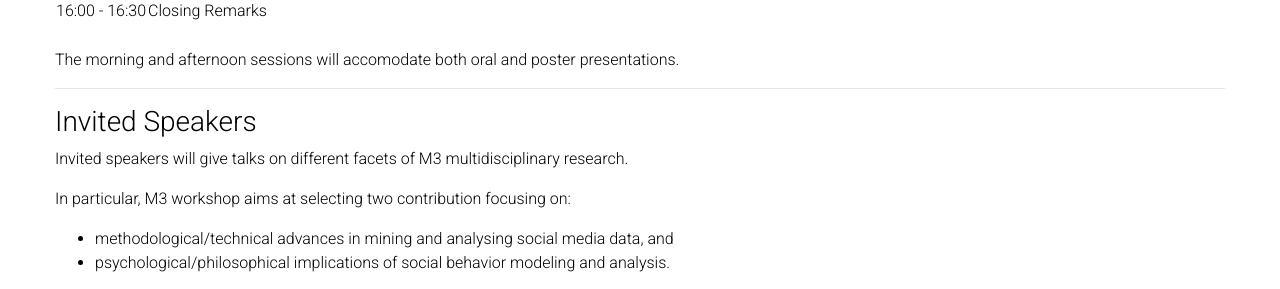
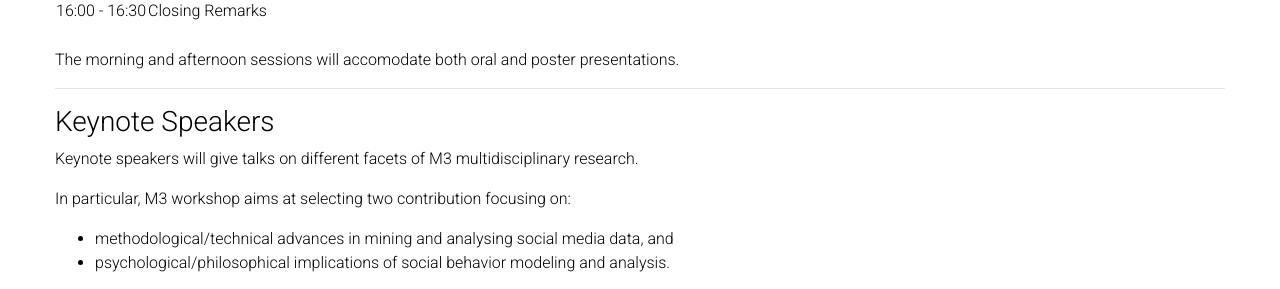
Before and after one commit to SMS-workshop/SMS-workshop.github.io, a Jekyll site: the page built from _pages/Schedule.md, in a window 1280 px wide and 1051 px high. Shown: the part 600-889 px from the top of the window. Built offline with Jekyll 4.4.1, drawn with Linux system fonts in a browser that asks for light colours; a style sheet for code colours, icons or effects is not loaded.

```diff
--- a/_pages/Schedule.md
+++ b/_pages/Schedule.md
@@ -33,9 +33,9 @@
 
 ---
 
-### Invited Speakers
+### Keynote Speakers
 
-Invited speakers will give talks on different facets of M3 multidisciplinary research.
+Keynote speakers will give talks on different facets of M3 multidisciplinary research.
 
 In particular, M3 workshop aims at selecting two contribution focusing on:
 - methodological/technical advances in mining and analysing social media data, and
```
